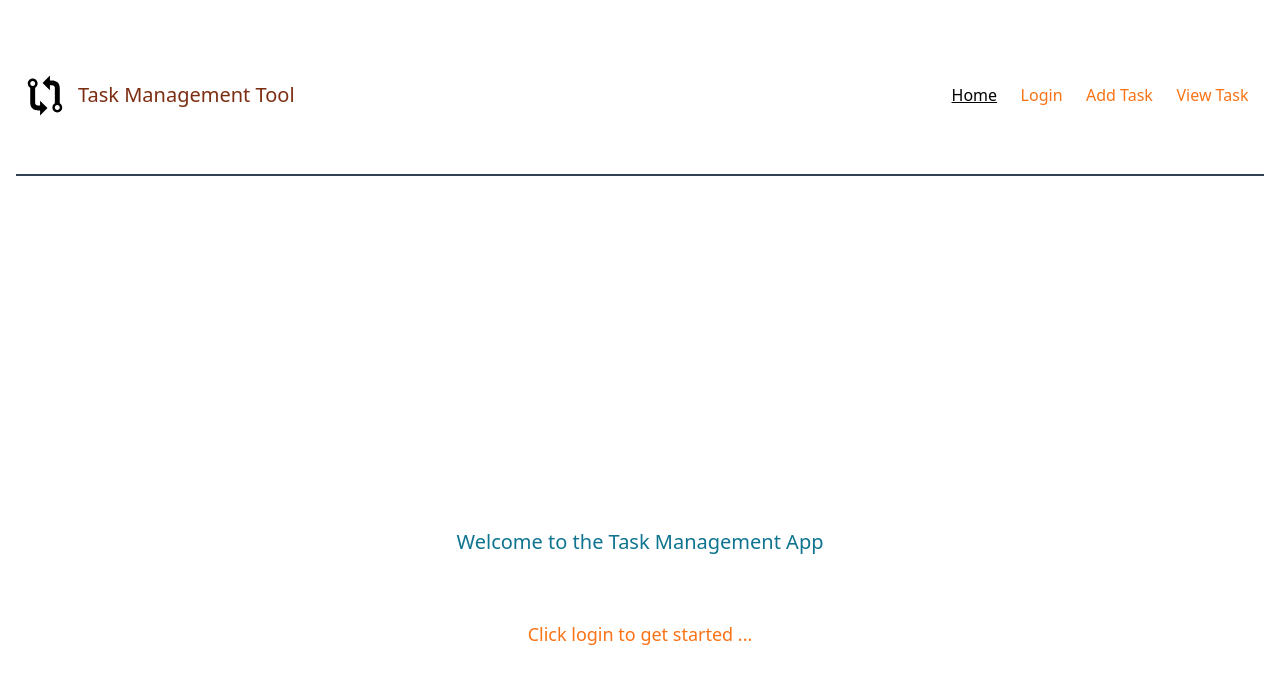
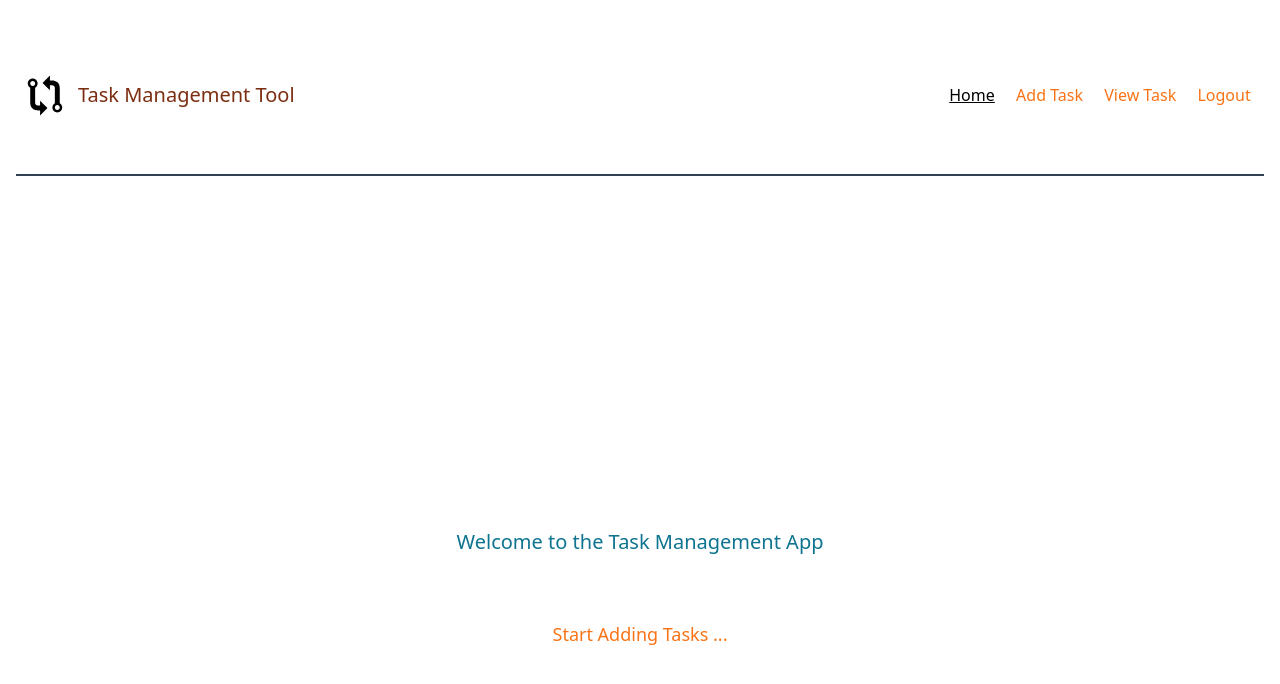
Before and after one commit to ronakjp/task-management-tool, a React (Vite) app: page / in a window 1280 px wide. Shown: the top 684 px of the page. Built offline with nearby package versions, Linux system fonts and the light colour scheme; sample sign-in values are in the browser's storage.

Commit message:
added the login functionality to the whole app

```diff
--- a/src/App.jsx
+++ b/src/App.jsx
@@ -3,9 +3,10 @@ import "./App.css";
 import { createBrowserRouter } from "react-router-dom";
 import Home from "./components/Home";
 import AppLayout from "./pages/AppLayout";
-import Login from "./components/Login";
+import Login, { handleLogin } from "./components/Login";
 import AddTask, { handleOnAddTask } from "./components/AddTask";
 import ViewTask, { handleEditedData } from "./components/ViewTask";
+import ProtectedRoute from "./routes/ProtectedRoute";
 export const router = createBrowserRouter([
   {
     element: <AppLayout />,
@@ -13,21 +14,22 @@ export const router = createBrowserRouter([
     children: [
       {
         path: "/",
-        element: <Home />,
+        element: <ProtectedRoute element={<Home />} />,
       },
       {
         path: "/login",
         element: <Login />,
+        action: handleLogin,
       },
       {
         path: "/addtask",
-        element: <AddTask />,
+        element: <ProtectedRoute element={<AddTask />} />,
 
         action: handleOnAddTask,
       },
       {
         path: "/viewtask",
-        element: <ViewTask />,
+        element: <ProtectedRoute element={<ViewTask />} />,
         action: handleEditedData,
       },
     ],
--- a/src/components/Header.jsx
+++ b/src/components/Header.jsx
@@ -1,9 +1,14 @@
 import React from "react";
 import { DiGitCompare } from "react-icons/di";
-import { NavLink, useNavigate } from "react-router-dom";
+import { useDispatch, useSelector } from "react-redux";
+import { NavLink } from "react-router-dom";
+import { loginStatusActions } from "../store/loginStatusSlice";
 
 const Header = () => {
-  const navigate = useNavigate();
+  const dispatch = useDispatch();
+
+  const loginStatus = useSelector((state) => state.reducer2.isLoggedIn);
+
   return (
     <div className=" flex h-40 w-full p-1 border-b-2 border-solid border-slate-700 ">
       <div className="flex items-center justify-between w-full">
@@ -17,6 +22,7 @@ const Header = () => {
         </div>
         <div className="w-80">
           <ul className="flex justify-evenly gap-3  text-base text-orange-500 ">
+            {loginStatus && (
               <NavLink
                 to={"/"}
                 className={({ isActive }) =>
@@ -25,6 +31,42 @@ const Header = () => {
               >
                 Home
               </NavLink>
+            )}
+
+            {loginStatus && (
+              <NavLink
+                to={"/addtask"}
+                className={({ isActive }) =>
+                  isActive ? "text-black" + " underline" : ""
+                }
+              >
+                Add Task
+              </NavLink>
+            )}
+
+            {loginStatus && (
+              <NavLink
+                to={"/viewtask"}
+                className={({ isActive }) =>
+                  isActive ? "text-black" + " underline" : ""
+                }
+              >
+                View Task
+              </NavLink>
+            )}
+
+            {loginStatus ? (
+              <button
+                className={({ isActive }) =>
+                  isActive ? "text-black" + " underline" : ""
+                }
+                onClick={() => {
+                  dispatch(loginStatusActions.doLogout());
+                }}
+              >
+                Logout
+              </button>
+            ) : (
               <NavLink
                 to={"/login"}
                 className={({ isActive }) =>
@@ -33,23 +75,7 @@ const Header = () => {
               >
                 Login
               </NavLink>
-            <NavLink
-              to={"/addtask"}
-              className={({ isActive }) =>
-                isActive ? "text-black" + " underline" : ""
-              }
-            >
-              Add Task
-            </NavLink>
-
-            <NavLink
-              to={"/viewtask"}
-              className={({ isActive }) =>
-                isActive ? "text-black" + " underline" : ""
-              }
-            >
-              View Task
-            </NavLink>
+            )}
           </ul>
         </div>
       </div>
--- a/src/components/Home.jsx
+++ b/src/components/Home.jsx
@@ -8,7 +8,7 @@ const Home = () => {
           Welcome to the Task Management App
         </h1>
         <span className="text-lg m-3 p-2 text-orange-500">
-          Click login to get started ...
+          Start Adding Tasks ...
         </span>
       </div>
     </>
--- a/src/components/Login.jsx
+++ b/src/components/Login.jsx
@@ -1,6 +1,28 @@
-import React from "react";
-import { Form } from "react-router-dom";
+import React, { useEffect } from "react";
+import { useDispatch } from "react-redux";
+import { Form, useActionData, useNavigate } from "react-router-dom";
+import { loginStatusActions } from "../store/loginStatusSlice";
 const Login = () => {
+  const userCredentials = useActionData();
+  const dispatch = useDispatch();
+  const navigate = useNavigate();
+
+  useEffect(() => {
+    if (userCredentials) {
+      if (
+        userCredentials.email === "rjpatel7991@gmail.com" &&
+        userCredentials.password === "ronak"
+      ) {
+        console.log("LOGGED IN SUCCESSFULLY");
+
+        dispatch(loginStatusActions.doLogin());
+        navigate("/");
+      } else {
+        console.log("NOT AUTHORIZED");
+      }
+    }
+  }, [userCredentials]);
+
   return (
     <div className=" flex flex-col bg-orange-50  border-orange-300 border-1 shadow-lg rounded-xl w-1/2">
       <div className="p-11 flex flex-col h-full items-center justify-center mb-12">
@@ -48,3 +70,13 @@ const Login = () => {
 };
 
 export default Login;
+
+export async function handleLogin({ request }) {
+  const data = await request.formData();
+
+  const credentials = Object.fromEntries(data.entries());
+
+  console.log(credentials);
+
+  return credentials;
+}
--- /dev/null
+++ b/src/routes/ProtectedRoute.jsx
@@ -0,0 +1,31 @@
+import React from "react";
+import { useDispatch, useSelector } from "react-redux";
+import { Navigate, useLocation } from "react-router-dom";
+import { loginStatusActions } from "../store/loginStatusSlice";
+const ProtectedRoute = ({ element }) => {
+  const location = useLocation();
+
+  console.log("Protected Route", localStorage.getItem("isLoggedIn"));
+
+  const existingLoginStatus = localStorage.getItem("isLoggedIn");
+  const loginStatus = useSelector((state) => state.reducer2.isLoggedIn);
+  const dispatch = useDispatch();
+  console.log("existingLoginStatus", existingLoginStatus);
+  if (existingLoginStatus) {
+    if (!loginStatus) {
+      dispatch(loginStatusActions.doLogin());
+    }
+  }
+
+  if (!existingLoginStatus) {
+    dispatch(loginStatusActions.doLogout());
+  }
+
+  return existingLoginStatus !== null ? (
+    element
+  ) : (
+    <Navigate to="/login" replace state={{ from: location }} />
+  );
+};
+
+export default ProtectedRoute;
--- /dev/null
+++ b/src/store/loginStatusSlice.js
@@ -0,0 +1,28 @@
+import { createSlice } from "@reduxjs/toolkit";
+
+const initialState = { isLoggedIn: null };
+
+const loginStatusSlice = createSlice({
+  name: "loginStatus",
+  initialState,
+  reducers: {
+    doLogin(state, action) {
+      state.isLoggedIn = true;
+      localStorage.setItem("isLoggedIn", true);
+    },
+    doLogout(state, action) {
+      state.isLoggedIn = false;
+      console.log("inside logout slice ", state.isLoggedIn);
+
+      try {
+        // localStorage.setItem("isLoggedIn", false);
+        localStorage.removeItem("isLoggedIn");
+      } catch (e) {
+        console.log("thrown error");
+      }
+    },
+  },
+});
+
+export const loginStatusActions = loginStatusSlice.actions;
+export const loginStatusReducer = loginStatusSlice.reducer;
--- a/src/store/store.js
+++ b/src/store/store.js
@@ -1,6 +1,7 @@
 import { configureStore } from "@reduxjs/toolkit";
 import { taskReducers } from "./taskSlice";
+import { loginStatusReducer } from "./loginStatusSlice";
 
 export const store = configureStore({
-  reducer: { reducer1: taskReducers },
+  reducer: { reducer1: taskReducers, reducer2: loginStatusReducer },
 });
```
Lines whose indentation alone changed are shown as unchanged.
